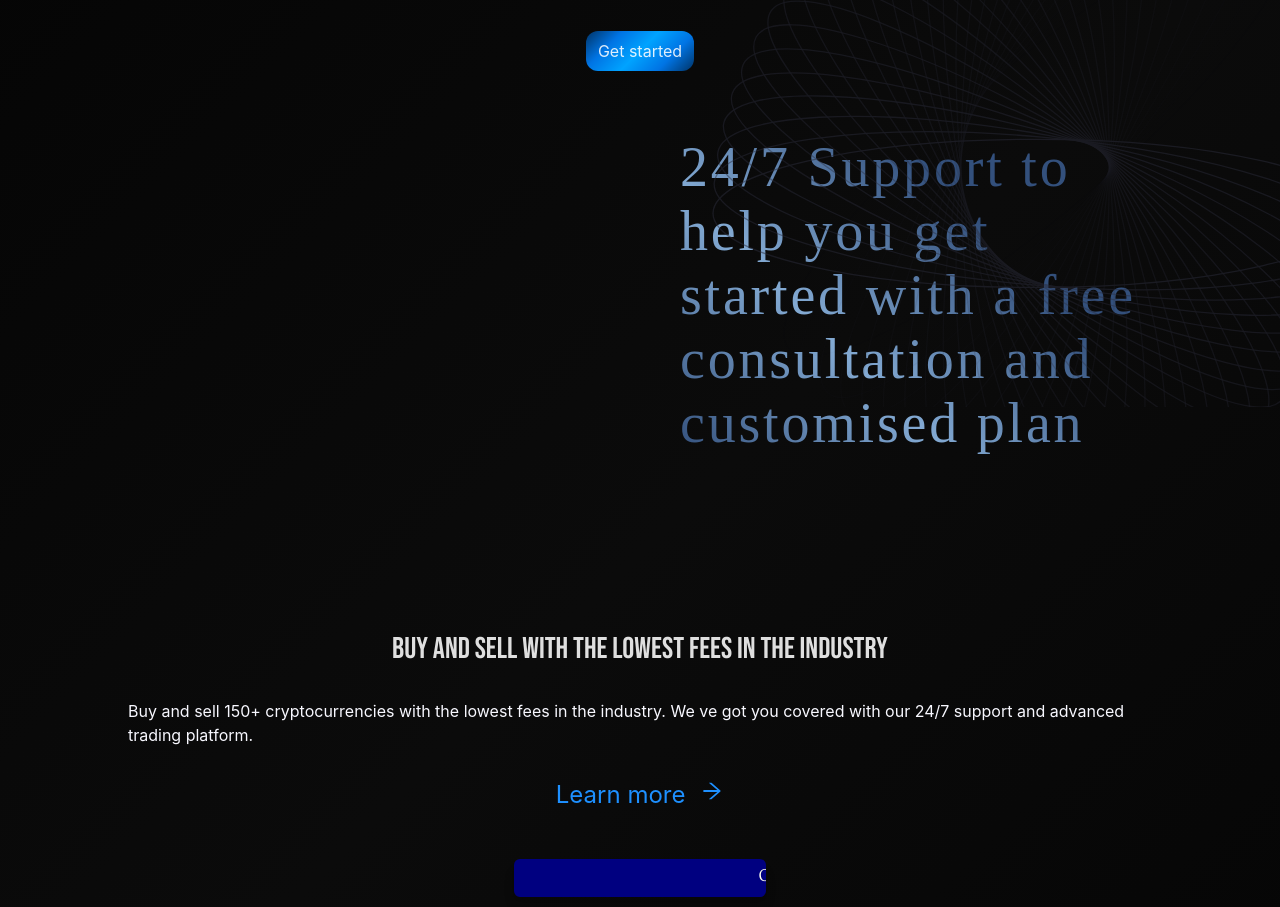
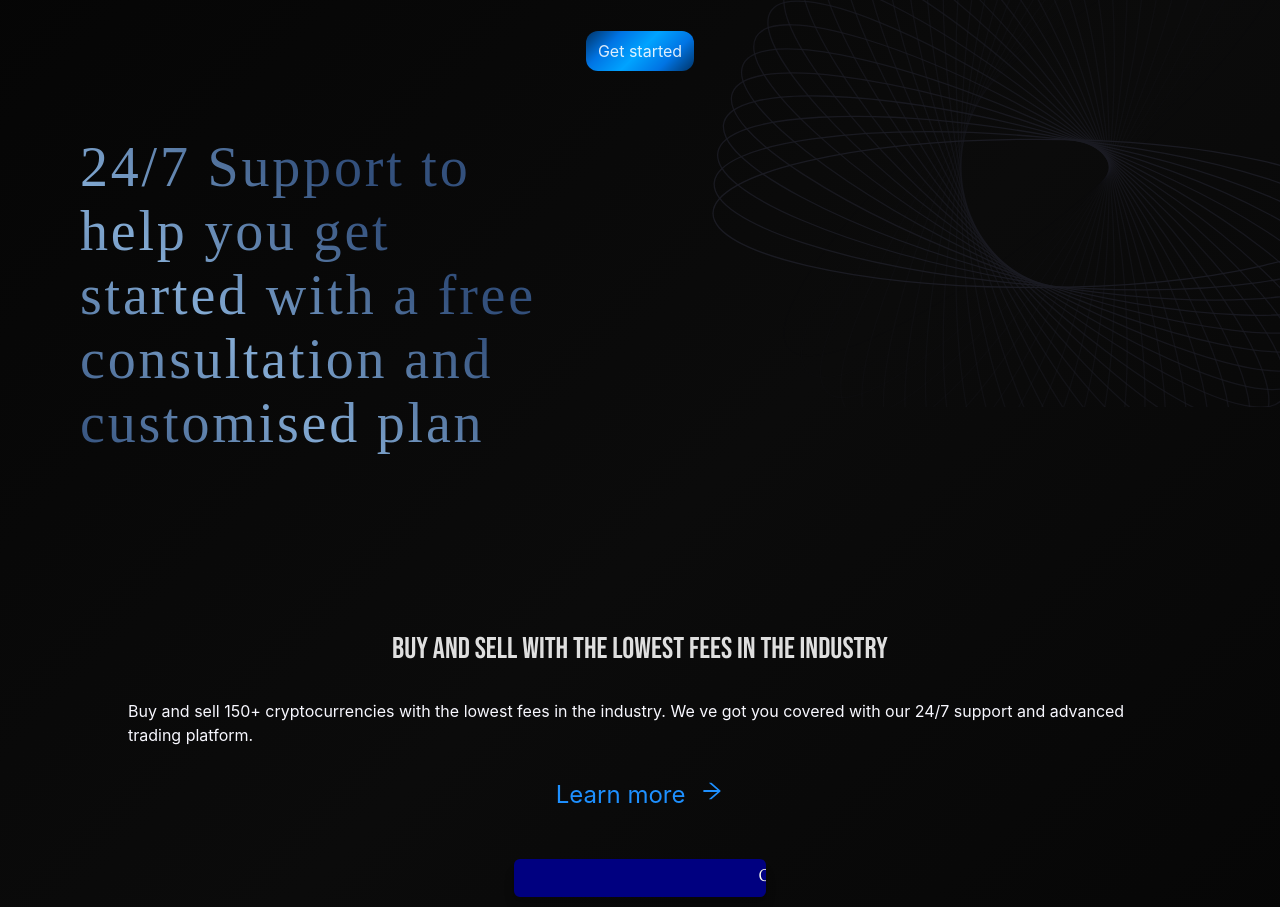
Before and after one commit to Dsmalldara/Reinverse, a React (Vite) app: page / in a window 1280 px wide. Shown: the part 920-1827 px from the top of the page. Built offline with nearby package versions, Linux system fonts and the light colour scheme; no server answers.

Commit message:
Update CTAHome.jsx

```diff
--- a/src/Pages/CTAHome.jsx
+++ b/src/Pages/CTAHome.jsx
@@ -79,7 +79,7 @@ function CTAHome() {
         <img src={moonlike} alt="" className='flex h-[20rem] w-[40%] md:w-[40%] object-cover' />
     </div> */}
   <div className="mt-[-17rem] justify-center items-center md:ml-[5rem]">
-  <h1 className="circle-gradient md:text-[3.5rem]/[4rem]  w-[80%] md:w-[40%] md:mr-[7.5rem] mx-auto  font-crimson text-3xl tracking-wider">
+  <h1 className="circle-gradient md:text-[3.5rem]/[4rem]  w-[80%] md:w-[40%] md:mr-[7.5rem] mx-auto md:mx-0 font-crimson text-3xl tracking-wider">
     24/7 Support to help you get started with a free consultation and customised plan
   </h1>
 </div>
```
